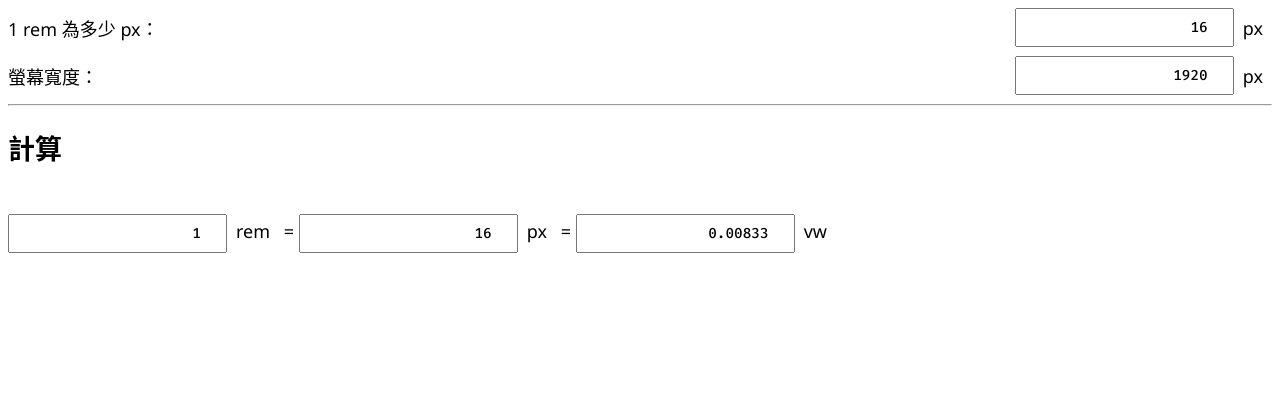
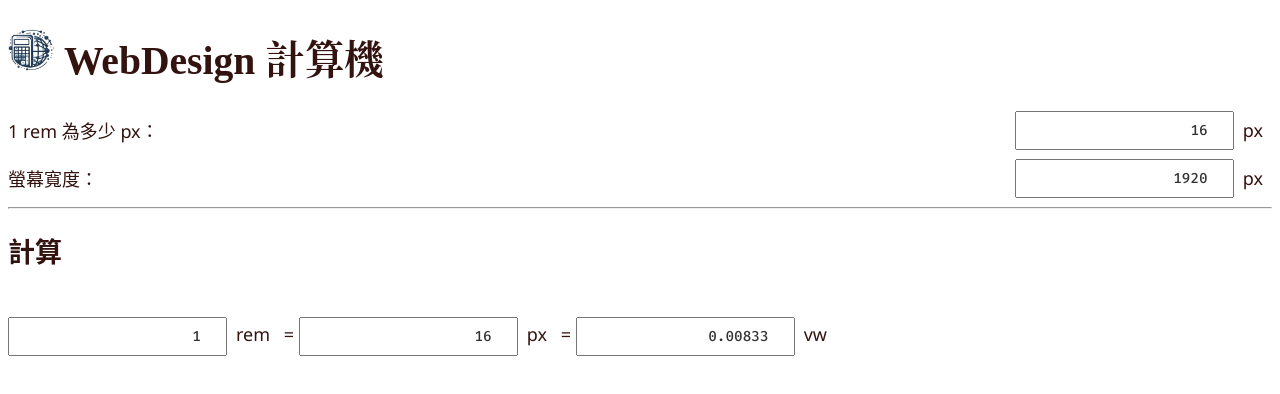
Before and after one commit to shiyou0130011/Webdesign-Calauator, a website: page src/index.html in a window 1280 px wide. Drawn offline with Linux system fonts and the light colour scheme.

Commit message:
🆕🖼️ 新增 logo 調整文字顏色、header 樣式

```diff
--- a/src/index.html
+++ b/src/index.html
@@ -13,6 +13,12 @@
 </head>
 
 <body>
+	<header>
+		<h1>
+			<img alt="Logo" src="./assets/logo.png" />
+			WebDesign 計算機
+		</h1>
+	</header>
 	<form>
 		<div id="default-setting">
 			<div>
--- a/src/styles.css
+++ b/src/styles.css
@@ -4,8 +4,20 @@ html {
 
 body {
 	font-size: 1rem;
-	font-family:'Segoe UI', Tahoma, Geneva, Verdana, Noto Sans CJK TC, Source Han Sans TC, '思源黑體', Noto Sans TC, sans-serif;
+	font-family: 'Segoe UI', Tahoma, Geneva, Verdana, Noto Sans CJK TC, Source Han Sans TC, '思源黑體', Noto Sans TC, sans-serif;
 	font-weight: 500;
+
+	/* 暗鳶色 */
+	color: #33130F;
+}
+
+header img{
+	height: 2.6rem;
+}
+header h1{
+	font-family: 'Times New Roman', Times, Noto Serif CJK TC, Source Han Serif TC, '思源宋體', Noto Serif TC, serif;
+	font-weight: 900;
+	font-size: 2.2rem;
 }
 
 #default-setting div{
@@ -30,6 +42,8 @@ input {
 
 	font-family: Fira Mono, Consola, monospace;
 	font-weight: 500;
+
+	color: #333;
 }
 
 #calc-result input {
```
Also changed, not shown: src/assets/logo.png (added).
